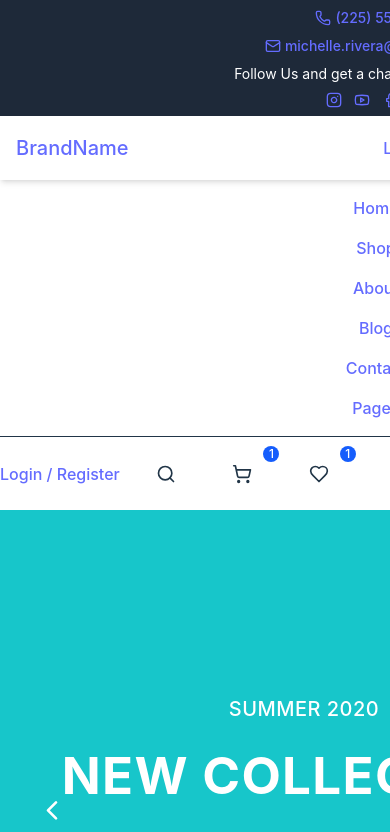
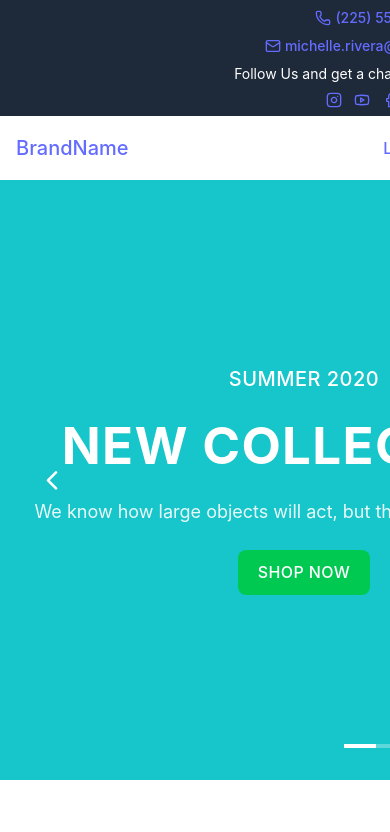
Before and after one commit to Bhraltin/E-Commerce, a React (Vite) app: page / in a window 390 px wide. Shown: the top 832 px of the page. Built offline with nearby package versions, Linux system fonts and the light colour scheme.

Commit message:
add to basketDetail

```diff
--- /dev/null
+++ b/src/components/BasketDetails.jsx
@@ -0,0 +1,29 @@
+import React from 'react';
+import { useSelector } from 'react-redux';
+
+const BasketDetails = ({ isVisible, onClose }) => {
+    const cartItems = useSelector((state) => state.product.cart);
+
+    if (!isVisible) return null;
+
+    return (
+        <div className="absolute right-0 mt-2 w-64 bg-white shadow-lg rounded-lg p-4">
+            <h2 className="text-lg font-bold">Basket</h2>
+            {cartItems.length === 0 ? (
+                <p>Your basket is empty.</p>
+            ) : (
+                <ul>
+                    {cartItems.map((item) => (
+                        <li key={item.id} className="flex justify-between">
+                            <span>{item.name}</span>
+                            <span>{item.quantity}</span>
+                        </li>
+                    ))}
+                </ul>
+            )}
+            <button onClick={onClose} className="mt-2 text-blue-600">Close</button>
+        </div>
+    );
+};
+
+export default BasketDetails;
--- a/src/components/layout/Header.jsx
+++ b/src/components/layout/Header.jsx
@@ -1,11 +1,15 @@
-import { useState, useEffect } from "react"
+import { useState } from "react";
+import BasketDetails from "../BasketDetails"; // Import the BasketDetails component
+
 import { Link, useHistory } from "react-router-dom"
 import { useSelector, useDispatch } from "react-redux"
 import { logoutUser } from "../../store/actions/clientAction"
 import { Phone, Mail, Search, ShoppingCart, Heart, Instagram, Youtube, Facebook, Twitter } from 'lucide-react'
 
 export default function Header() {
-  const [isMenuOpen, setIsMenuOpen] = useState(true)
+  const [isMenuOpen, setIsMenuOpen] = useState(true);
+  const [isBasketVisible, setIsBasketVisible] = useState(false); // State for basket visibility
+
   const dispatch = useDispatch()
   const history = useHistory()
   const user = useSelector((state) => state.client.user)
@@ -93,7 +97,7 @@ export default function Header() {
               <button>
                 <Search className="w-5 h-5" />
               </button>
-              <button className="relative">
+              <button className="relative" onClick={() => setIsBasketVisible(!isBasketVisible)}> {/* Toggle basket visibility */}
                 <ShoppingCart className="w-5 h-5" />
                 <span className="absolute -top-2 -right-2 bg-blue-600 text-white text-xs rounded-full w-4 h-4 flex items-center justify-center">
                   1
@@ -110,54 +114,9 @@ export default function Header() {
         </div>
       </nav>
       {isMenuOpen && (
-        <div className="md:hidden py-4">
-          <nav className="flex flex-col gap-4">
-            <Link to="/" className="text-gray-300 hover:text-blue-600">
-              Home
-            </Link>
-            <Link to="/shop" className="hover:text-blue-600">
-              Shop
-            </Link>
-            <Link to="/about" className="hover:text-blue-600">
-              About
-            </Link>
-            <Link to="/blog" className="hover:text-blue-600">
-              Blog
-            </Link>
-            <Link to="/contact" className="hover:text-blue-600">
-              Contact
-            </Link>
-            <Link to="/pages" className="hover:text-blue-600">
-              Pages
-            </Link>
-          </nav>
-          <div className="flex items-center gap-4 mt-4 pt-4 border-t">
-            {user ? (
-              <button onClick={handleLogout} className="text-blue-600 hover:text-blue-700">
-                Logout
-              </button>
-            ) : (
-              <Link to="/login" className="text-blue-600 hover:text-blue-700">
-                Login / Register
-              </Link>
-            )}
-            <button>
-              <Search className="w-5 h-5" />
-            </button>
-            <button className="relative">
-              <ShoppingCart className="w-5 h-5" />
-              <span className="absolute -top-2 -right-2 bg-blue-600 text-white text-xs rounded-full w-4 h-4 flex items-center justify-center">
-                1
-              </span>
-            </button>
-            <button className="relative">
-              <Heart className="w-5 h-5" />
-              <span className="absolute -top-2 -right-2 bg-blue-600 text-white text-xs rounded-full w-4 h-4 flex items-center justify-center">
-                1
-              </span>
-            </button>
-          </div>
-        </div>
+        <>
+          <BasketDetails isVisible={isBasketVisible} onClose={() => setIsBasketVisible(false)} /> {/* Render BasketDetails */}
+        </>
       )}
     </header>
   );
--- a/src/store/actions/shoppingCardAction.js
+++ b/src/store/actions/shoppingCardAction.js
@@ -1,3 +1,4 @@
-export const setCart = (cart) => ({ type: "SET_CART", payload: cart })
+export const setCart = (cart) => ({ type: "SET_CART", payload: cart });
+export const addToCart = (item) => ({ type: "ADD_TO_CART", payload: item }); // Action to add an item to the cart
 export const setPayment = (payment) => ({ type: "SET_PAYMENT", payload: payment })
 export const setAddress = (address) => ({ type: "SET_ADDRESS", payload: address })
--- a/src/store/reducers/productReducer.js
+++ b/src/store/reducers/productReducer.js
@@ -7,8 +7,10 @@ const initialState = {
         product: null,
         loading: false,
         error: null
-    }
+    },
+    cart: [] // Initialize cart as an empty array
 };
+
 
 const productReducer = (state = initialState, action) => {
     switch (action.type) {
--- a/src/store/reducers/shoppingCartReducer.js
+++ b/src/store/reducers/shoppingCartReducer.js
@@ -4,17 +4,23 @@ const initialState = {
     address: {},
   }
 
-  const shoppingCartReducer = (state = initialState, action) => {
+const shoppingCartReducer = (state = initialState, action) => {
     switch (action.type) {
-      case "SET_CART":
-        return { ...state, cart: action.payload }
-      case "SET_PAYMENT":
-        return { ...state, payment: action.payload }
-      case "SET_ADDRESS":
-        return { ...state, address: action.payload }
-      default:
-        return state
+        case "SET_CART":
+            return { ...state, cart: action.payload };
+        case "ADD_TO_CART":
+            return {
+                ...state,
+                cart: [...state.cart, action.payload] // Add the new item to the cart
+            };
+        case "SET_PAYMENT":
+            return { ...state, payment: action.payload };
+        case "SET_ADDRESS":
+            return { ...state, address: action.payload };
+        default:
+            return state;
     }
-  }
+};
+
 
   export default shoppingCartReducer
```
